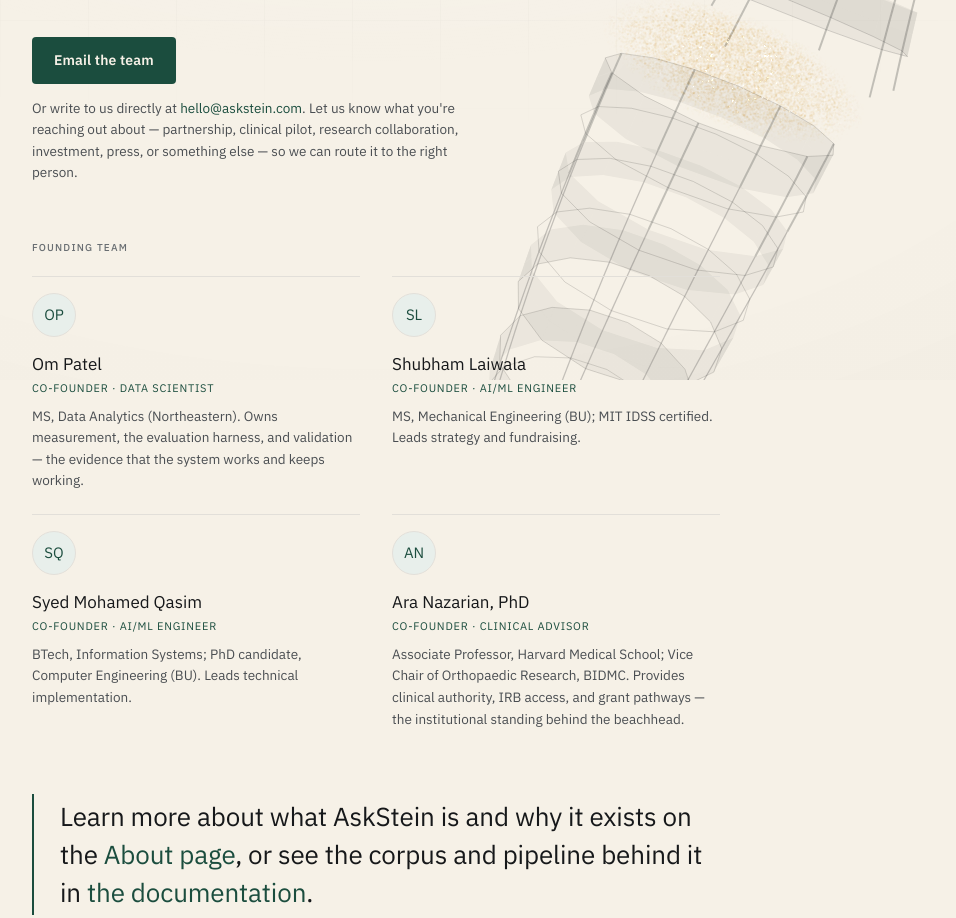
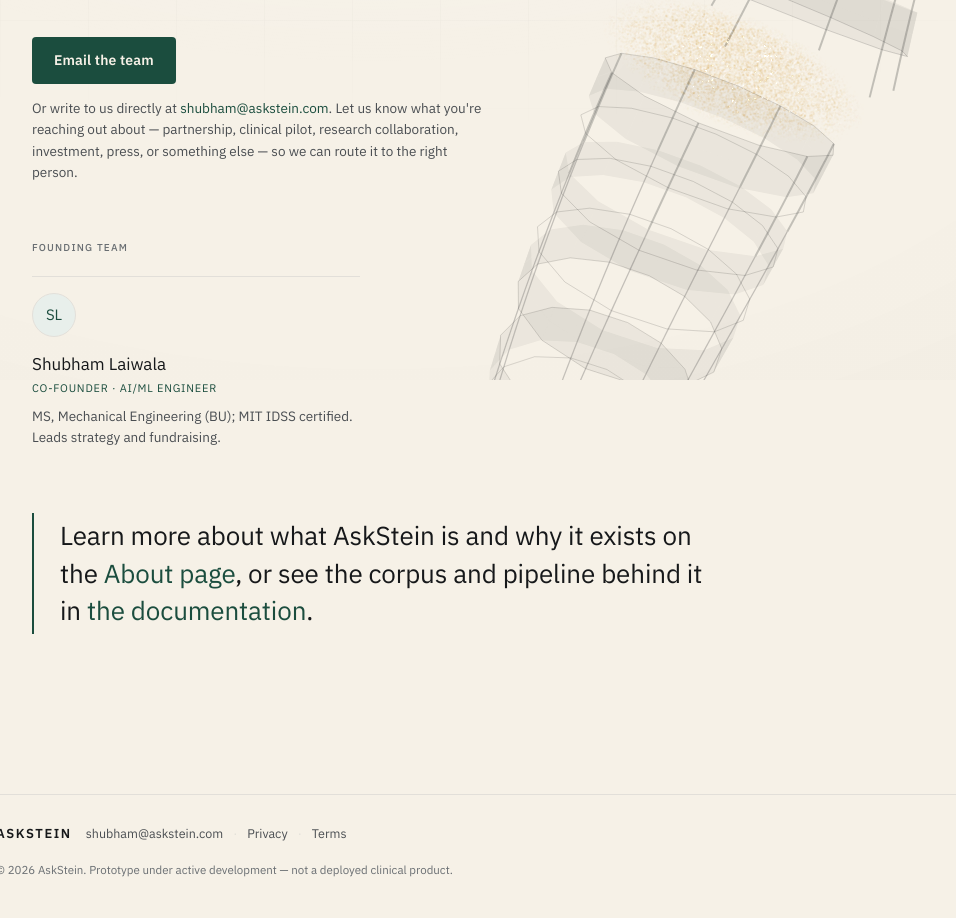
Before and after one commit to patelshaivil-source/askstein-mvp, a plain HTML site: page contact.html in a window 1280 px wide. Shown: the part 420-1338 px from the top of the page, without its empty margins (264-1220 px from the left). Drawn offline with Linux system fonts and the light colour scheme; animation ran at ten frames a second.

Commit message:
Update contact information and team details

```diff
--- a/contact.html
+++ b/contact.html
@@ -58,8 +58,8 @@
   deep institutional standing.</p>
 
   <div class="contact-cta" data-reveal>
-    <a class="btn-primary" href="mailto:hello@askstein.com">Email the team</a>
-    <p class="cta-note">Or write to us directly at <a href="mailto:hello@askstein.com">hello@askstein.com</a>.
+    <a class="btn-primary" href="mailto:shubham@askstein.com">Email the team</a>
+    <p class="cta-note">Or write to us directly at <a href="mailto:shubham@askstein.com">shubham@askstein.com</a>.
     Let us know what you're reaching out about — partnership, clinical pilot, research collaboration,
     investment, press, or something else — so we can route it to the right person.</p>
   </div>
@@ -67,33 +67,11 @@
   <div class="label" data-reveal>Founding team</div>
   <div class="team-grid">
     <div class="team-card" data-reveal>
-      <div class="avatar">OP</div>
-      <div class="who">Om Patel</div>
-      <div class="role">Co-founder · Data Scientist</div>
-      <div class="focus">MS, Data Analytics (Northeastern). Owns measurement, the evaluation harness,
-      and validation — the evidence that the system works and keeps working.</div>
-    </div>
-    <div class="team-card" data-reveal>
       <div class="avatar">SL</div>
       <div class="who">Shubham Laiwala</div>
       <div class="role">Co-founder · AI/ML Engineer</div>
       <div class="focus">MS, Mechanical Engineering (BU); MIT IDSS certified. Leads strategy and
       fundraising.</div>
-    </div>
-    <div class="team-card" data-reveal>
-      <div class="avatar">SQ</div>
-      <div class="who">Syed Mohamed Qasim</div>
-      <div class="role">Co-founder · AI/ML Engineer</div>
-      <div class="focus">BTech, Information Systems; PhD candidate, Computer Engineering (BU). Leads
-      technical implementation.</div>
-    </div>
-    <div class="team-card" data-reveal>
-      <div class="avatar">AN</div>
-      <div class="who">Ara Nazarian, PhD</div>
-      <div class="role">Co-founder · Clinical Advisor</div>
-      <div class="focus">Associate Professor, Harvard Medical School; Vice Chair of Orthopaedic
-      Research, BIDMC. Provides clinical authority, IRB access, and grant pathways — the institutional
-      standing behind the beachhead.</div>
     </div>
   </div>
 
@@ -105,7 +83,7 @@
 <footer class="site-footer">
   <div class="site-footer-inner">
     <span class="wordmark">AskStein</span>
-    <a href="mailto:hello@askstein.com">hello@askstein.com</a>
+    <a href="mailto:shubham@askstein.com">shubham@askstein.com</a>
     <span class="footer-sep" aria-hidden="true">·</span>
     <a href="privacy.html">Privacy</a>
     <span class="footer-sep" aria-hidden="true">·</span>
```
